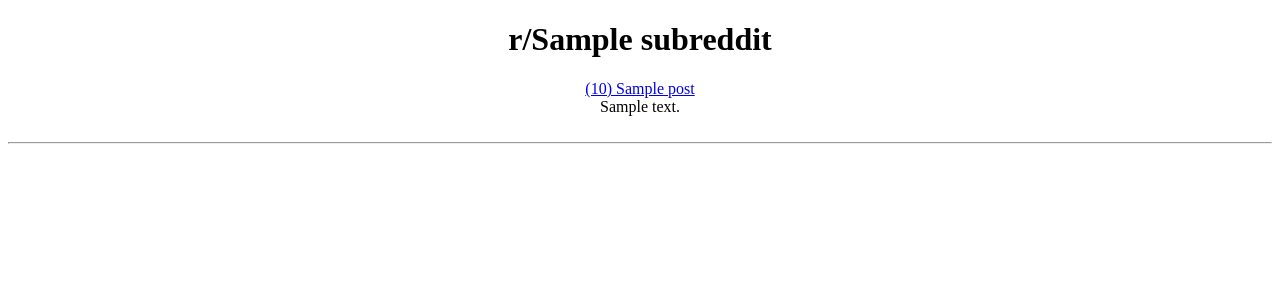
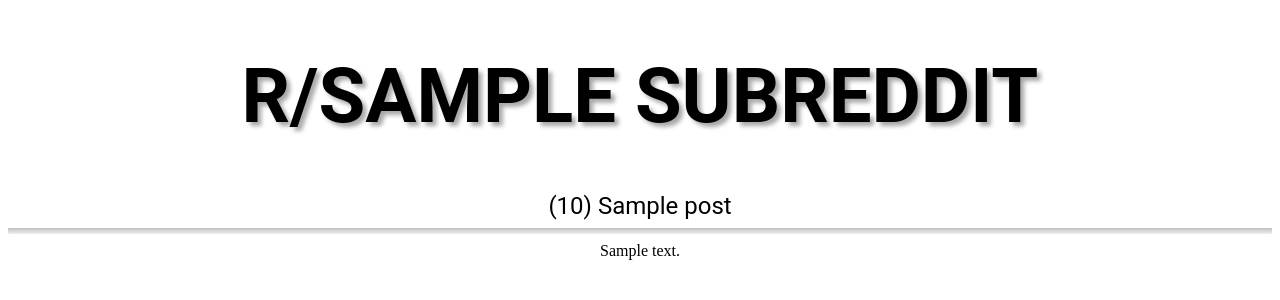
Before and after one commit to Errleng/subreddit-subscriptions, a Flask app: template templates/favorite_subreddits.html in a window 1280 px wide. Shown: the top 300 px of the page. Run offline with Flask 2, Linux system fonts and the light colour scheme; the template is opened without the code that fills it: most values are stand-ins (such as "Sample title", 1, 10 or a date in 2020).

Commit message:
Updated favorite subreddits css to make headings look nicer

```diff
--- a/static/favorite_subreddits.css
+++ b/static/favorite_subreddits.css
@@ -1,3 +1,25 @@
 .content {
     text-align: center;
 }
+
+h1 {
+    font-size: 76px;
+    font-weight: bold;
+    font-family: "Roboto", sans-serif;
+    text-transform: uppercase;
+    text-shadow: 4px 4px 4px darkgray;
+}
+
+a {
+    font-size: 24px;
+    font-weight: normal;
+    font-family: "Roboto", sans-serif;
+    color: black;
+    text-decoration: none;
+}
+
+hr {
+    height: 6px;
+    border: 0;
+    box-shadow: inset 0 12px 12px -12px rgba(0, 0, 0, 0.5);
+}
--- a/templates/favorite_subreddits.html
+++ b/templates/favorite_subreddits.html
@@ -1,30 +1,35 @@
 <!DOCTYPE html>
 <html lang="en">
+
 <head>
     <meta charset="UTF-8">
     <title>Favorite Subreddits</title>
     <link rel="stylesheet" href="{{ url_for('static', filename='favorite_subreddits.css') }}">
 </head>
+
 <body>
 <div class="content">
     {% for subreddit in subreddits %}
     <h1>r/{{ subreddit.name }}</h1>
     {% for post in subreddit.posts %}
     <div>
-        <a href="{{ post.shortlink }}" target="_blank" rel="noopener noreferrer">({{ post.score }}) {{ post.title }}</a>
+        <a href="{{ post.shortlink }}" rel="noopener noreferrer" target="_blank">({{ post.score }})
+            {{ post.title }}</a>
         <br>
+        <hr>
         {% if post.media_preview %}
         {{ post.media_preview | safe }}
         <br>
         {% elif post.image_preview %}
-        <a href="{{ post.image_url }}"><img src="{{ post.image_preview }}"></a>
+        <a href="{{ post.shortlink }}" rel="noopener noreferrer" target="_blank"><img
+                src="{{ post.image_preview }}"></a>
         <br>
         {% endif %}
         <br>
     </div>
-    <hr>
     {% endfor %}
     {% endfor %}
 </div>
 </body>
+
 </html>
```
